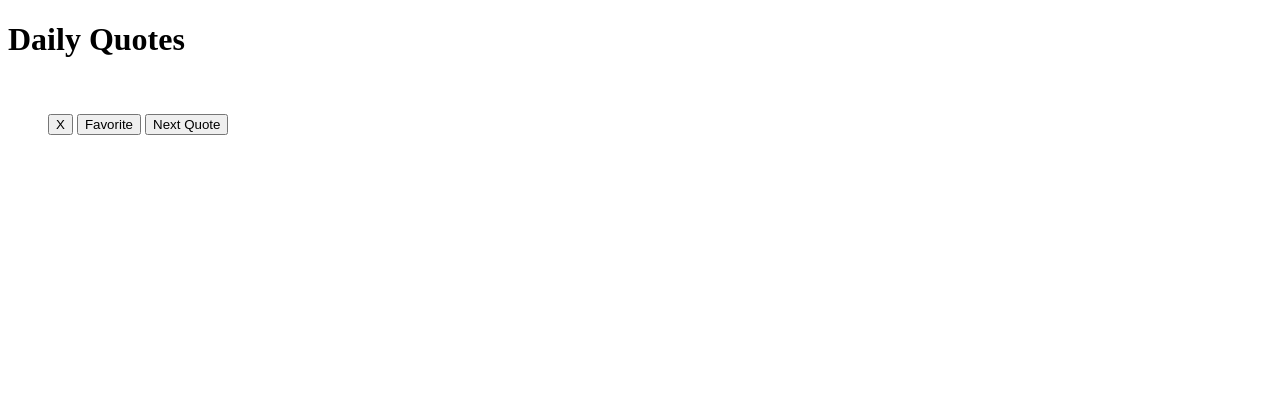
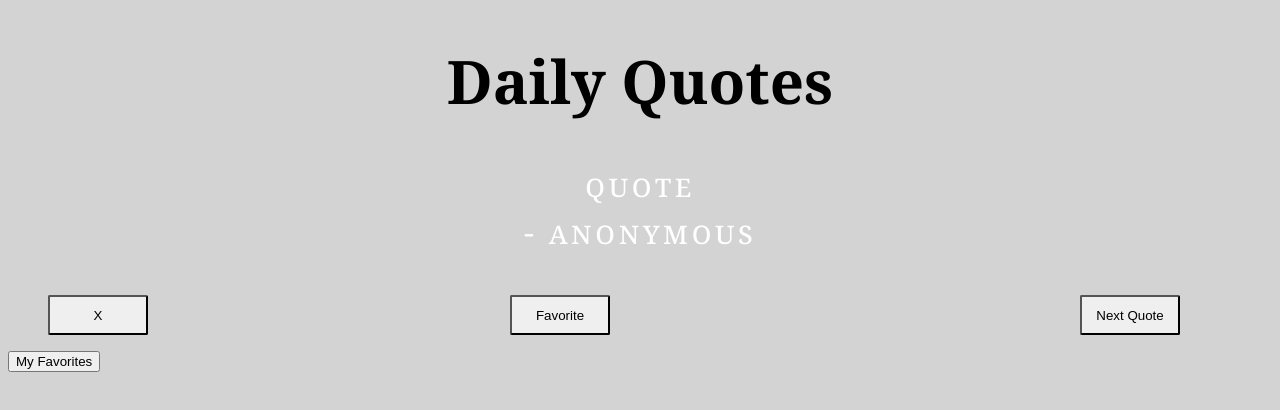
Before and after one commit to marksreese/dad-joke-saver-project, a plain HTML site: page index.html in a window 1280 px wide. Drawn offline with Linux system fonts and the light colour scheme.

Commit message:
added CSS and more HTML

```diff
--- a/index.html
+++ b/index.html
@@ -2,20 +2,23 @@
 <html lang="en">
   <head>
     <!-- <meta> -->
+    <meta charset="UTF-8" />
+    <meta http-equiv="X-UA-Compatible" content="IE=edge" />
+    <meta name="viewport" content="width=device-width, initial-scale=1.0" />
     <title>Daily Quotes Generator</title>
-    <script defer src="'index.js"></script>
-    <link rel="'stylesheet" href="'style.css" />
+    <script defer src="index.js"></script>
+    <link rel="stylesheet" href="style.css" />
   </head>
   <body>
     <h1>Daily Quotes</h1>
-    <div class="container"></div>
+    <div class="quotes-container"></div>
     <div id="content">
-      <p id="'quote">
+      <p id="quote" class="quotes">
+        Quote
         <!-- quotes display here -->
         <br />
+        - Anonymous
         <!-- Author -->
-    <div class="comparecontainer">
-    </div>
       </p>
     </div>
     <div id="b-nav">
@@ -24,6 +27,30 @@
         <button id="fav-gen">Favorite</button>
         <button id="gen">Next Quote</button>
       </ul>
+      <button
+        id="fav-button"
+        class="w3-button w3-red"
+        onclick="document.getElementById('id01').style.display='block'"
+      >
+        My Favorites
+      </button>
+      <div
+        id="id01"
+        class="w3-panel w3-green w3-display-container"
+        style="display: none"
+      >
+        <span
+          onclick="this.parentElement.style.display='none'"
+          class="w3-button w3-red w3-display-topright"
+        >
+          X
+        </span>
+        <p>Favorite Quotes</p>
+      </div>
+
+      <!-- <div class="w3-panel w3-grey">
+        <p>I am a panel</p>
+      </div> -->
     </div>
   </body>
 </html>
--- a/style.css
+++ b/style.css
@@ -0,0 +1,128 @@
+body {
+  background: lightgrey;
+}
+/*  <----------------> */
+h1 {
+  text-align: center;
+  font-family: "Adobe Caslon Pro", "Hoefler Text", Georgia, Garamond, Times,
+    serif;
+  font-size: 60px;
+}
+
+/* .quotes-container {
+
+} */
+
+/* #content {
+
+} */
+
+.quotes {
+  max-width: 30em;
+  color: white;
+  font-family: "Adobe Caslon Pro", "Hoefler Text", Georgia, Garamond, Times,
+    serif;
+  letter-spacing: 0.1em;
+  text-align: center;
+  margin: 40px auto;
+  text-transform: lowercase;
+  line-height: 145%;
+  font-size: 2em;
+  font-variant: small-caps;
+}
+
+p {
+  max-width: 30em;
+  max-height: 30em;
+  color: black;
+  font-family: "Adobe Caslon Pro", "Hoefler Text", Georgia, Garamond, Times,
+    serif;
+  letter-spacing: 0.1em;
+  text-align: center;
+  margin: 40px auto;
+  text-transform: lowercase;
+  line-height: 145%;
+  font-size: 1.5em;
+  font-variant: small-caps;
+}
+
+/* <---Button---> */
+
+#fav-button:hover {
+  text-align: center;
+  box-shadow: 0 12px 16px 0 rgba(0, 0, 0, 0.24),
+    0 17px 50px 0 rgba(0, 0, 0, 0.19);
+}
+
+#gen:hover {
+  background-color: lightsteelblue;
+  color: black;
+  border: thin solid black;
+  opacity: 1;
+  box-shadow: 0 12px 16px 0 rgba(0, 0, 0, 0.24),
+    0 17px 50px 0 rgba(0, 0, 0, 0.19);
+}
+
+#gen {
+  outline: none;
+  padding-top: 5px;
+  text-decoration: none;
+  height: 40px;
+  width: 100px;
+  border-radius: 2px;
+  transition: 0.5s;
+  padding-bottom: 5px;
+  position: absolute;
+  right: 100px;
+}
+
+#fav-gen:hover {
+  background-color: lightsteelblue;
+  color: black;
+  border: thin solid black;
+  opacity: 1;
+  box-shadow: 0 12px 16px 0 rgba(0, 0, 0, 0.24),
+    0 17px 50px 0 rgba(0, 0, 0, 0.19);
+}
+
+#fav-gen {
+  outline: none;
+  padding-top: 5px;
+  text-decoration: none;
+  height: 40px;
+  width: 100px;
+  border-radius: 2px;
+  transition: 0.5s;
+  padding-bottom: 5px;
+  position: absolute;
+  right: 670px;
+}
+
+#x-gen:hover {
+  background-color: lightsteelblue;
+  color: black;
+  border: thin solid black;
+  opacity: 1;
+  box-shadow: 0 12px 16px 0 rgba(0, 0, 0, 0.24),
+    0 17px 50px 0 rgba(0, 0, 0, 0.19);
+}
+
+#x-gen {
+  outline: none;
+  padding-top: 5px;
+  text-decoration: none;
+  height: 40px;
+  width: 100px;
+  border-radius: 2px;
+  transition: 0.5s;
+  padding-bottom: 5px;
+}
+/* <---Other Favorite Button---> */
+
+
+/* #quotes-container {
+  background-color: grey;
+  margin: auto;
+  width: 600px;
+  border: #000;
+} */
```
